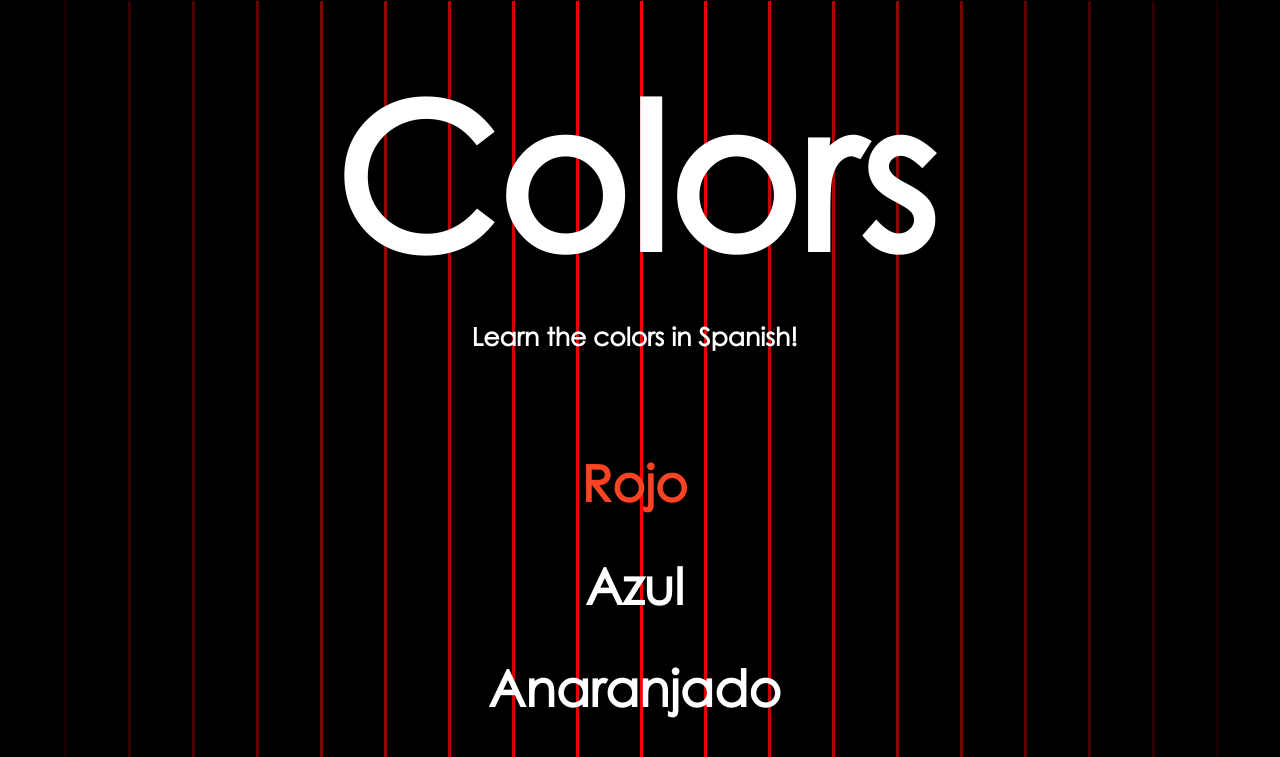
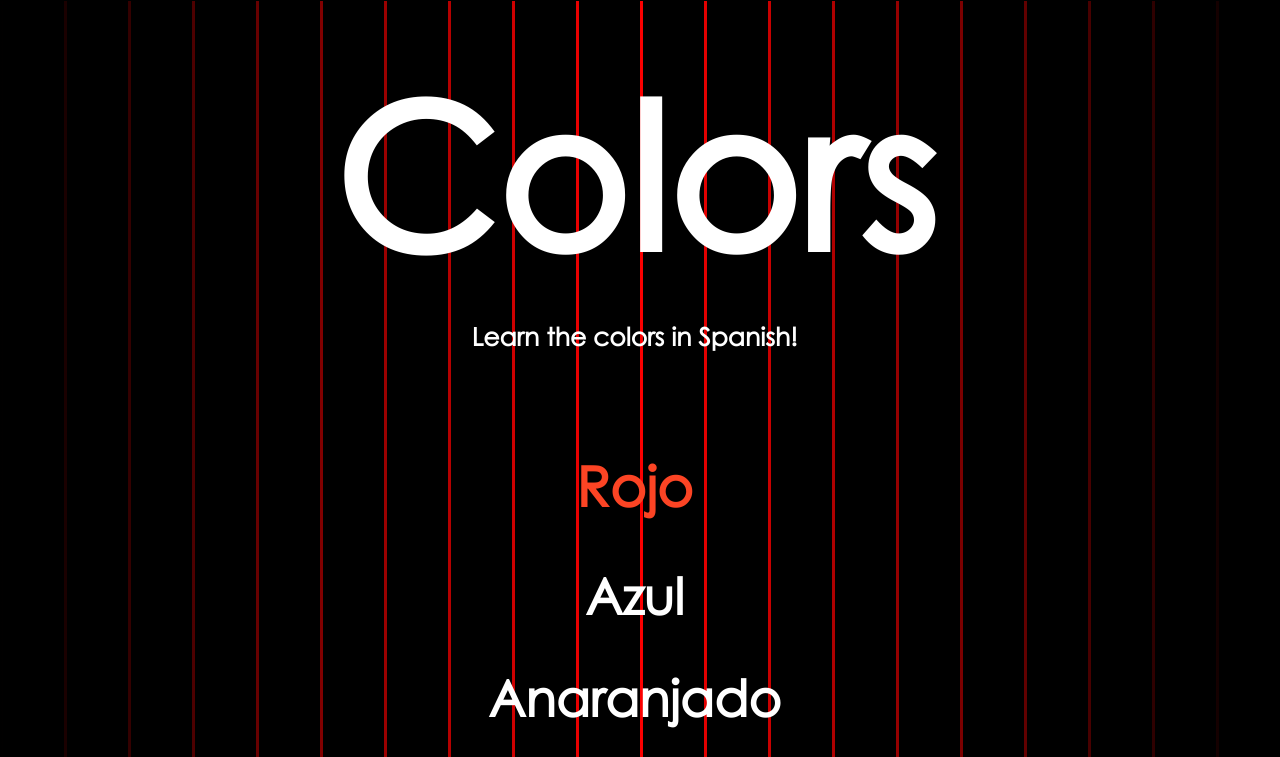
Before and after one commit to Meht4b/spanish-colors, a plain HTML site: page index.html in a window 1280 px wide. In both pictures the pointer is over the element "Rojo". Shown: the top 757 px of the page. Drawn offline with Linux system fonts and the light colour scheme.

Commit message:
Update style.css

```diff
--- a/style.css
+++ b/style.css
@@ -84,3 +84,9 @@ body {
 #yellow:hover {
   color: yellow;
 }
+
+
+.color-title:hover{
+  font-size: 55px;
+  font-weight: bold;
+}
```
